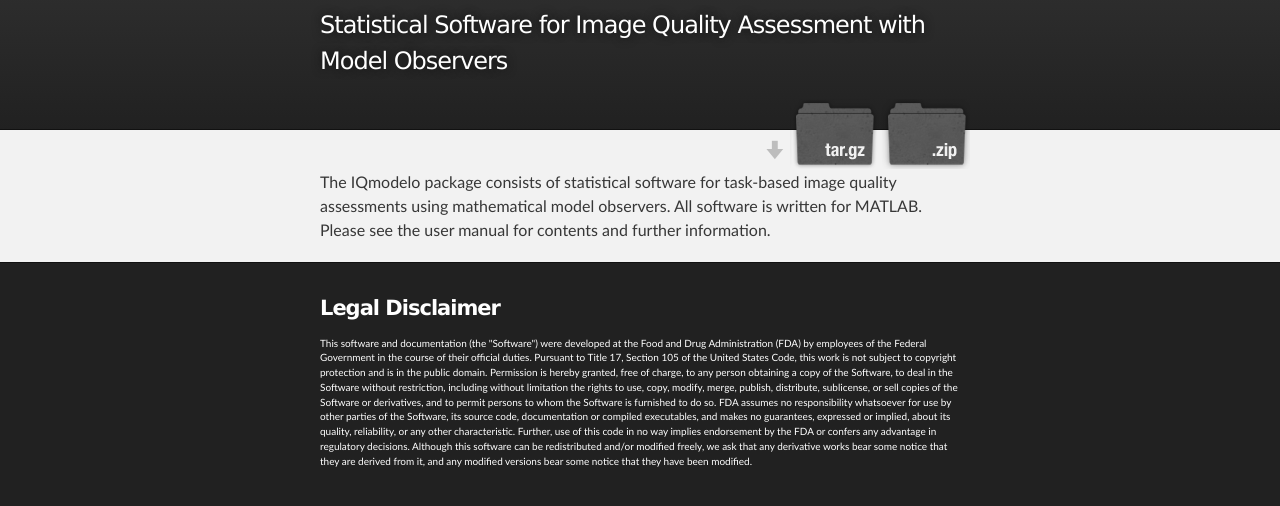
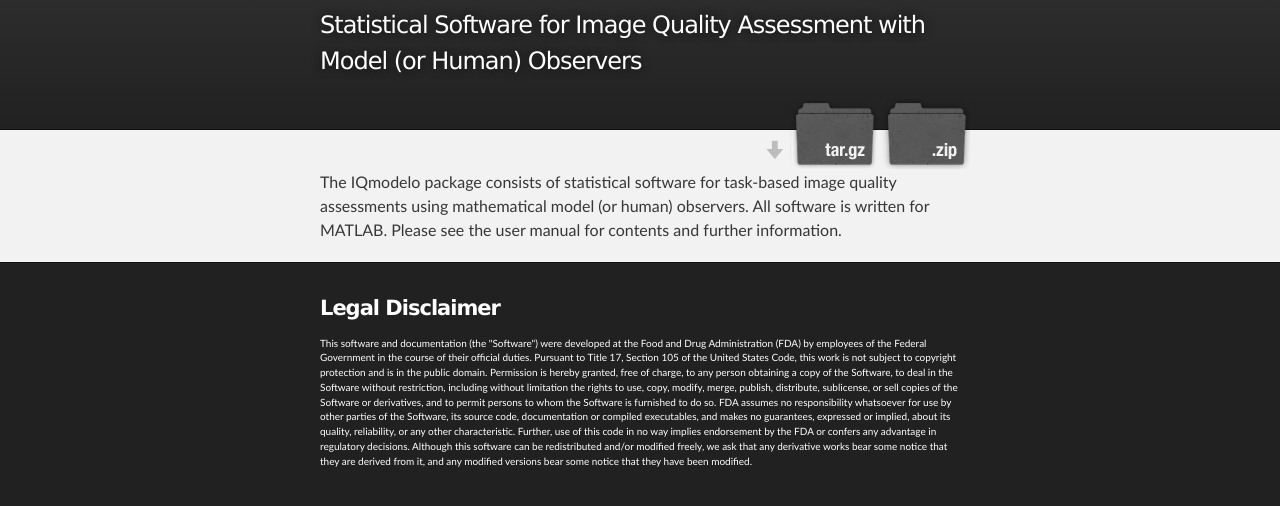
Before and after one commit to DIDSR/IQmodelo, a plain HTML site: page index.html in a window 1280 px wide. Shown: the part 116-622 px from the top of the page. Drawn offline with Linux system fonts and the light colour scheme.

Commit message:
Update index.html

```diff
--- a/index.html
+++ b/index.html
@@ -19,7 +19,7 @@
           <a id="forkme_banner" href="https://github.com/awunderlich/IQmodelo">View on GitHub</a>
 
           <h1 id="project_title">IQmodelo</h1>
-          <h2 id="project_tagline">Statistical Software for Image Quality Assessment with Model Observers</h2>
+          <h2 id="project_tagline">Statistical Software for Image Quality Assessment with Model (or Human) Observers</h2>
 
             <section id="downloads">
               <a class="zip_download_link" href="https://github.com/awunderlich/IQmodelo/zipball/master">Download this project as a .zip file</a>
@@ -31,7 +31,7 @@
     <!-- MAIN CONTENT -->
     <div id="main_content_wrap" class="outer">
       <section id="main_content" class="inner">
-        The IQmodelo package consists of statistical software for task-based image quality assessments using mathematical model observers.
+        The IQmodelo package consists of statistical software for task-based image quality assessments using mathematical model (or human) observers.
         All software is written for MATLAB. Please see the user manual for contents and further information.
       </section>
     </div>
```
